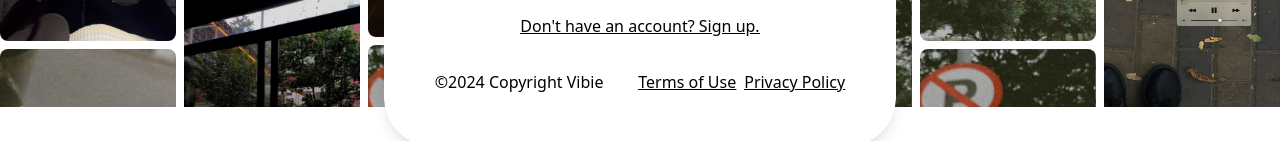
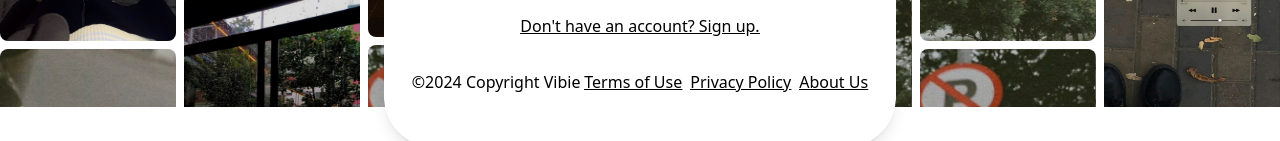
Before and after one commit to makersmecca/Vibie, a React (Vite) app: page / in a window 1280 px wide. Shown: the part 693-834 px from the top of the page. Built offline with nearby package versions, Linux system fonts and the light colour scheme; no server answers; a web font is replaced by a local one.

Commit message:
added link to about us page

```diff
--- a/src/Components/Authentication.jsx
+++ b/src/Components/Authentication.jsx
@@ -378,7 +378,7 @@ const Authentication = () => {
               <Link to="/">Already have an account? Login.</Link>
             )}
           </span>
-          <div className="md:flex md:justify-evenly mt-4 md:mt-8">
+          <div className="md:flex md:justify-evenly mt-4 md:mt-8 px-2">
             <div className="justify-self-center">©2024 Copyright Vibie</div>
             <div className="flex justify-evenly self-center mt-5 md:mt-0 md:gap-2">
               <div className="underline">
@@ -386,6 +386,9 @@ const Authentication = () => {
               </div>
               <div className="underline">
                 <Link to="/privacypolicy">Privacy Policy</Link>
+              </div>
+              <div className="underline">
+                <Link to="/aboutus">About Us</Link>
               </div>
             </div>
           </div>
```
